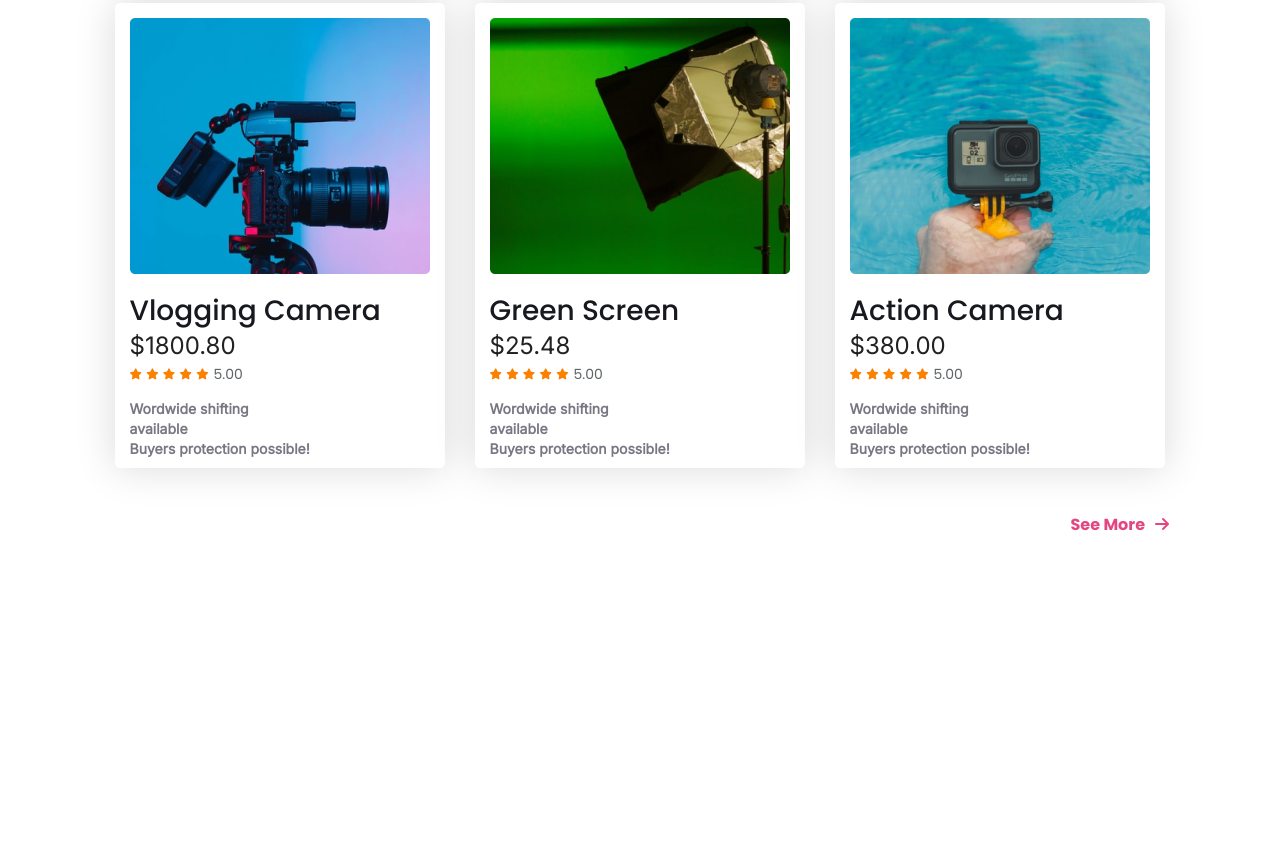
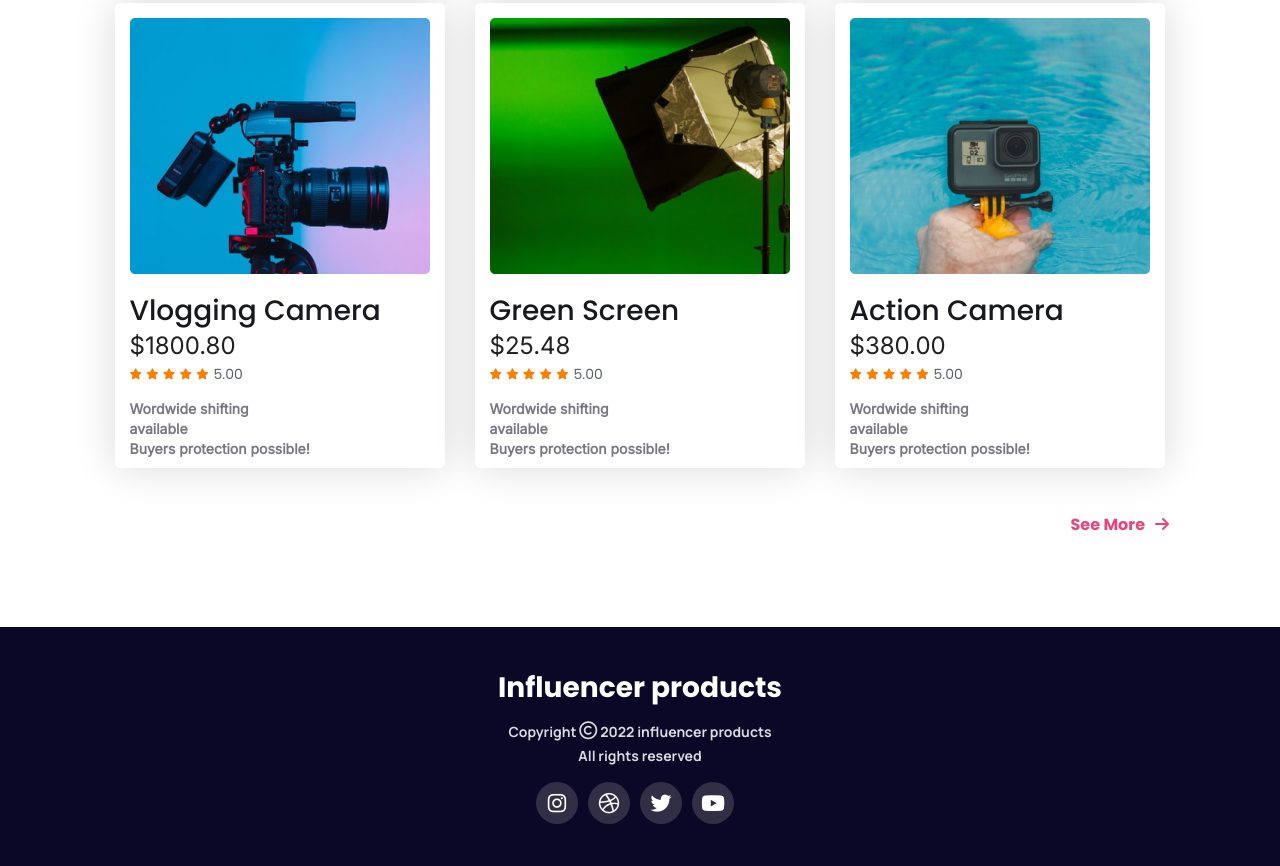
Before and after one commit to md-atiqurrahman/Second-assignment, a plain HTML site: page index.html in a window 1280 px wide. Shown: the part 1725-2591 px from the top of the page. Before the commit the page ends 2262 px from the top, so only its background shows below. Drawn offline with Linux system fonts and the light colour scheme.

Commit message:
add footer

```diff
--- a/css/style.css
+++ b/css/style.css
@@ -1,6 +1,7 @@
 /* fonts */
 @import url('https://fonts.googleapis.com/css2?family=Open+Sans:wght@600&family=Poppins:wght@300;400;500;600;700&family=Raleway:ital,wght@1,300&family=Roboto:wght@300;500&display=swap');
 @import url('https://fonts.googleapis.com/css2?family=Inter&family=Open+Sans:wght@600&family=Poppins:wght@300;400;500;600;700&family=Raleway:ital,wght@1,300&family=Roboto:wght@300;500&display=swap');
+@import url('https://fonts.googleapis.com/css2?family=Inter&family=Manrope:wght@700&family=Open+Sans:wght@600&family=Poppins:wght@300;400;500;600;700&family=Raleway:ital,wght@1,300&family=Roboto:wght@300;500&display=swap');
 /*-------------------
  common styles or utilities
  -------------------- */
@@ -87,6 +88,7 @@
  .collection{
     margin-left: 80px;
     margin-right: 111px;
+    margin-bottom: 90px;
  }
  .products{
    display: grid;
@@ -156,3 +158,49 @@
    text-align: end;
    margin-top: 45px;
  }
+ /* footer style */
+ footer{
+   height: 239px;
+   background: #0A0826;
+ }
+ .container{
+    color: white;
+    text-align: center;
+    align-items: center;
+ }
+ .footer-title{
+   font-weight: bold;
+   font-size: 24px;
+   line-height: 36px;
+   margin: 0;
+   padding-top: 43px;
+ }
+ .footer-title h3{
+    margin: 0;
+ }
+ .copyright{
+   font-family: 'Manrope', sans-serif;
+   font-weight: bold;
+   font-size: 14px;
+   line-height: 24px;
+   color: #D9DBE1;
+ }
+ .copyright .far{
+    font-size: 18px;
+ }
+ .icon{
+    display: flex;
+    justify-content: center;
+ }
+ .icon-box{
+   width: 42px;
+   height: 42px;
+   border-radius: 21px;
+   background-color: rgba(179, 172, 172, 0.234);
+   margin-right: 10px;
+ }
+ .fab{
+    font-size: 21px;
+    padding-top: 11px;
+
+ }
--- a/index.html
+++ b/index.html
@@ -27,7 +27,8 @@
                 <h1 class="details-title">Start your Journey as
                     Influencer</h1>
                 <p class="details-info">If you want to become a influencer this is right place for you.You have many
-                    many opportunity here that we give you for some little pay.You should prebook your course first.</p>
+                    many opportunity here that we give you for some little pay.You should prebook your product first.
+                </p>
                 <div class="btn">
                     <div class="btn-text">
                         Preebook now <i class="fas fa-arrow-right"></i>
@@ -274,6 +275,35 @@
             </div>
         </section>
     </main>
+    <!-- footer start -->
+    <footer>
+        <div class="container">
+            <div class="footer-details">
+                <div class="footer-title">
+                    <h3>Influencer products</h3>
+                </div>
+                <div class="copyright">
+                    <p>Copyright <i class="far fa-copyright"></i> 2022 influencer products <br>All rights reserved</p>
+                </div>
+            </div>
+
+            <div class="icon">
+                <div class="icon-box">
+                    <i class="fab fa-instagram"></i>
+                </div>
+                <div class="icon-box">
+                    <i class="fab fa-dribbble"></i>
+                </div>
+                <div class="icon-box">
+                    <i class="fab fa-twitter"></i>
+                </div>
+                <div class="icon-box">
+                    <i class="fab fa-youtube"></i>
+                </div>
+
+            </div>
+        </div>
+    </footer>
 </body>
 
 </html>
```
